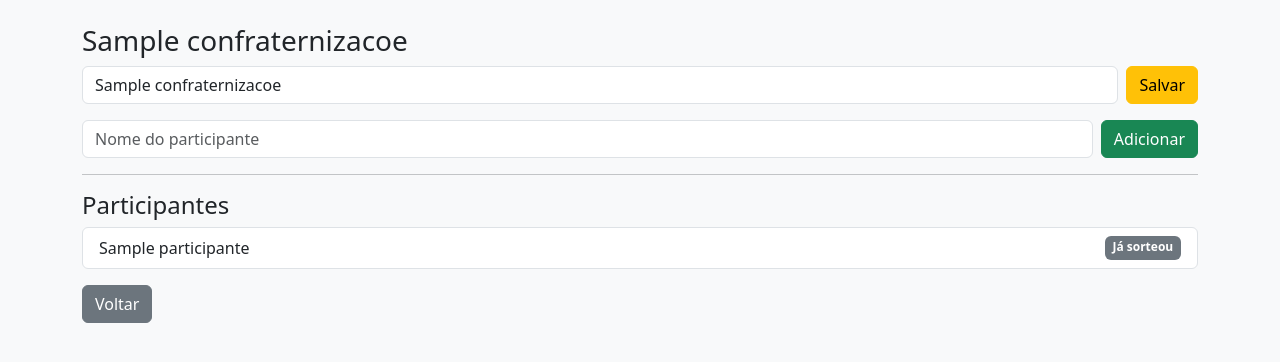
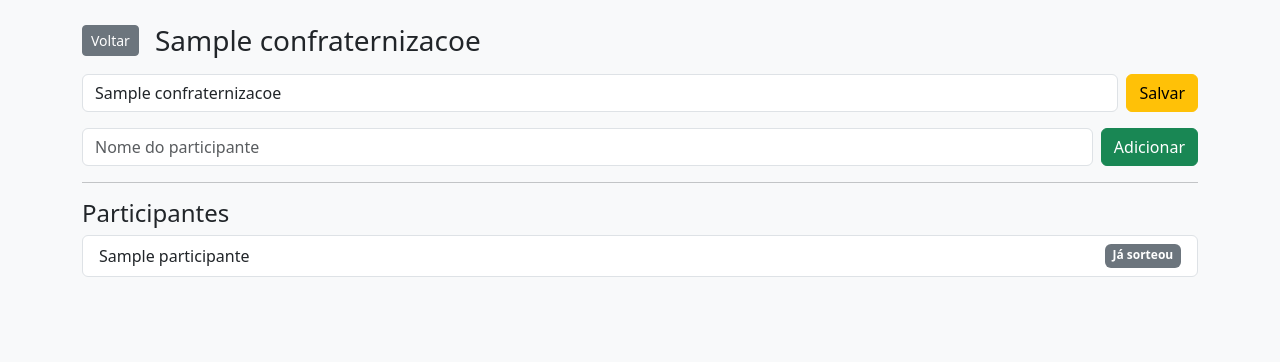
Before and after one commit to leonardoscosta98/amigo-oculto, a Flask app: page /c/1 in a window 1280 px wide. Shown: the part 56-418 px from the top of the page. Run offline with Flask 3, Linux system fonts and the light colour scheme; a database or web service that is not in the repository returns one stand-in record (values such as "Sample title"); some libraries are stand-ins or nearby versions.

Commit message:
Update confraternizacao.html

```diff
--- a/templates/confraternizacao.html
+++ b/templates/confraternizacao.html
@@ -1,7 +1,12 @@
 {% extends "base.html" %}
 {% block content %}
 
-<h3>{{ conf.nome }}</h3>
+<div class="d-flex align-items-center mb-3">
+    <a class="btn btn-secondary btn-sm me-3" href="/">
+        <i class="bi bi-arrow-left"></i> Voltar
+    </a>
+    <h3 class="m-0">{{ conf.nome }}</h3>
+</div>
 
 <form method="POST" action="/c/{{cid}}/editar" class="d-flex gap-2 mb-3">
     <input name="nome" class="form-control" placeholder="Renomear confraternização" value="{{ conf.nome }}">
@@ -30,6 +35,4 @@
 {% endfor %}
 </ul>
 
-<a class="btn btn-secondary mt-3" href="/">Voltar</a>
-
 {% endblock %}
```
